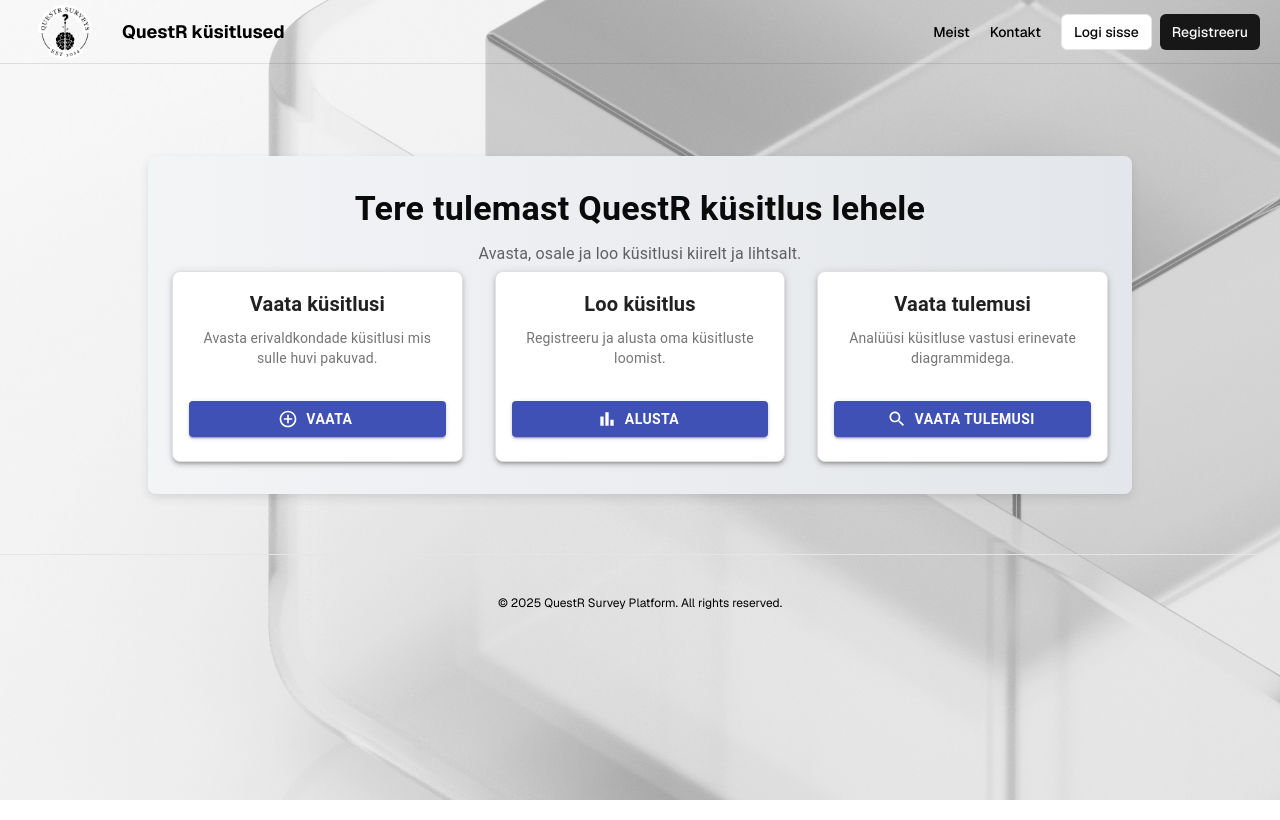
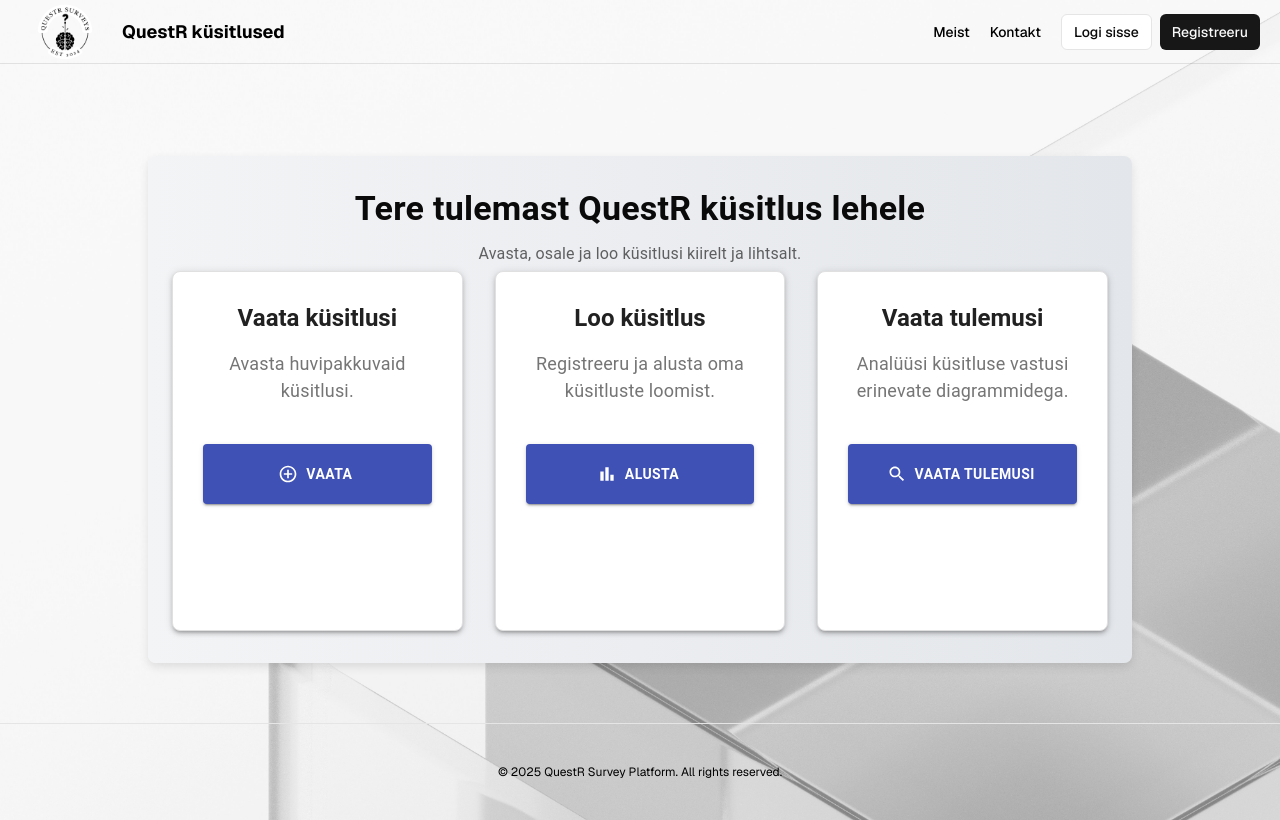
Before and after one commit to rakenduste-programmeerimine-2024/survey-platform, a Next.js app: page / in a window 1280 px wide. Built offline with nearby package versions, Linux system fonts and the light colour scheme; no server answers.

Commit message:
fix:buttons and boxes bigger on homepage

```diff
--- a/components/Home/HomeContent.tsx
+++ b/components/Home/HomeContent.tsx
@@ -12,14 +12,9 @@ import SearchIcon from "@mui/icons-material/Search";
 import AddCircleOutlineIcon from "@mui/icons-material/AddCircleOutline";
 import BarChartIcon from "@mui/icons-material/BarChart";
 
-
 const HomeContent = () => {
   return (
-    <Container sx={{mt: 4, p: 4, borderRadius: 2,
-      background: "linear-gradient(to right, #f3f4f6, #e3e6ea)",
-      boxShadow: "0px 4px 10px rgba(0, 0, 0, 0.1)",
-    }}
-    >
+    <Container sx={{ mt: 4, p: 4, borderRadius: 2, background: "linear-gradient(to right, #f3f4f6, #e3e6ea)", boxShadow: "0px 4px 10px rgba(0, 0, 0, 0.1)" }}>
       <Typography variant="h4" gutterBottom sx={{ textAlign: "center", fontWeight: 600 }}>
         Tere tulemast QuestR küsitlus lehele
       </Typography>
@@ -29,20 +24,25 @@ const HomeContent = () => {
 
       <Grid container spacing={4} justifyContent="center">
         <Grid item xs={12} sm={6} md={4}>
-          <Card sx={{ boxShadow: 3, borderRadius: 2, bgcolor: "#ffffff", border: "1px solid #e0e0e0",
+          <Card sx={{
+            boxShadow: 3,
+            borderRadius: 2,
+            bgcolor: "#ffffff",
+            border: "1px solid #e0e0e0",
             transition: "transform 0.3s, box-shadow 0.3s",
+            minHeight: "360px",
             "&:hover": {
               transform: "scale(1.05)",
               boxShadow: "0px 8px 20px rgba(0, 0, 0, 0.2)",
-              },
+            }
           }}>
-            <CardContent sx={{ textAlign: "center" }}>
+            <CardContent sx={{ textAlign: "center", padding: "30px" }}>
               <Link href="/vaata_kusitlusi" passHref>
-              <Typography variant="h6" sx={{ fontWeight: "bold", mb: 1}}>
+                <Typography variant="h5" sx={{ fontWeight: "bold", mb: 2, fontSize: "1.5rem" }}>
                   Vaata küsitlusi
                 </Typography>
-              <Typography variant="body2" sx={{ color: "#757575", mb: 2}}>
-                Avasta erivaldkondade küsitlusi mis sulle huvi pakuvad.
+                <Typography variant="body1" sx={{ color: "#757575", mb: 3, fontSize: "1.125rem" }}>
+                  Avasta huvipakkuvaid küsitlusi.
                 </Typography>
                 <Button
                   variant="contained"
@@ -57,6 +57,7 @@ const HomeContent = () => {
                       color: "#fff !important",
                     },
                     width: "100%",
+                    height: "60px",
                   }}
                 >
                   Vaata
@@ -67,19 +68,24 @@ const HomeContent = () => {
         </Grid>
 
         <Grid item xs={12} sm={6} md={4}>
-          <Card sx={{ boxShadow: 3, borderRadius: 2, bgcolor: "#ffffff", border: "1px solid #e0e0e0",
+          <Card sx={{
+            boxShadow: 3,
+            borderRadius: 2,
+            bgcolor: "#ffffff",
+            border: "1px solid #e0e0e0",
             transition: "transform 0.3s, box-shadow 0.3s",
+            minHeight: "360px",
             "&:hover": {
               transform: "scale(1.05)",
               boxShadow: "0px 8px 20px rgba(0, 0, 0, 0.2)",
-              },
+            }
           }}>
-            <CardContent sx={{ textAlign: "center" }}>
+            <CardContent sx={{ textAlign: "center", padding: "30px" }}>
               <Link href="/loo_kusitlus" passHref>
-              <Typography variant="h6" sx={{ fontWeight: "bold", mb: 1}}>
+                <Typography variant="h5" sx={{ fontWeight: "bold", mb: 2, fontSize: "1.5rem" }}>
                   Loo küsitlus
                 </Typography>
-              <Typography variant="body2" sx={{ color: "#757575", mb: 2}}>
+                <Typography variant="body1" sx={{ color: "#757575", mb: 3, fontSize: "1.125rem" }}>
                   Registreeru ja alusta oma küsitluste loomist.
                 </Typography>
                 <Button
@@ -95,6 +101,7 @@ const HomeContent = () => {
                       color: "#fff !important",
                     },
                     width: "100%",
+                    height: "60px",
                   }}
                 >
                   Alusta
@@ -105,19 +112,24 @@ const HomeContent = () => {
         </Grid>
 
         <Grid item xs={12} sm={6} md={4}>
-          <Card sx={{ boxShadow: 3, borderRadius: 2, bgcolor: "#ffffff", border: "1px solid #e0e0e0",
+          <Card sx={{
+            boxShadow: 3,
+            borderRadius: 2,
+            bgcolor: "#ffffff",
+            border: "1px solid #e0e0e0",
             transition: "transform 0.3s, box-shadow 0.3s",
+            minHeight: "360px",
             "&:hover": {
               transform: "scale(1.05)",
               boxShadow: "0px 8px 20px rgba(0, 0, 0, 0.2)",
-              },
+            }
           }}>
-            <CardContent sx={{ textAlign: "center" }}>
+            <CardContent sx={{ textAlign: "center", padding: "30px" }}>
               <Link href="/vaata_tulemusi" passHref>
-              <Typography variant="h6" sx={{ fontWeight: "bold", mb: 1}}>
+                <Typography variant="h5" sx={{ fontWeight: "bold", mb: 2, fontSize: "1.5rem" }}>
                   Vaata tulemusi
                 </Typography>
-              <Typography variant="body2" sx={{ color: "#757575", mb: 2}}>
+                <Typography variant="body1" sx={{ color: "#757575", mb: 3, fontSize: "1.125rem" }}>
                   Analüüsi küsitluse vastusi erinevate diagrammidega.
                 </Typography>
                 <Button
@@ -133,6 +145,7 @@ const HomeContent = () => {
                       color: "#fff !important",
                     },
                     width: "100%",
+                    height: "60px",
                   }}
                 >
                   Vaata tulemusi
```
Lines whose indentation alone changed are shown as unchanged.
